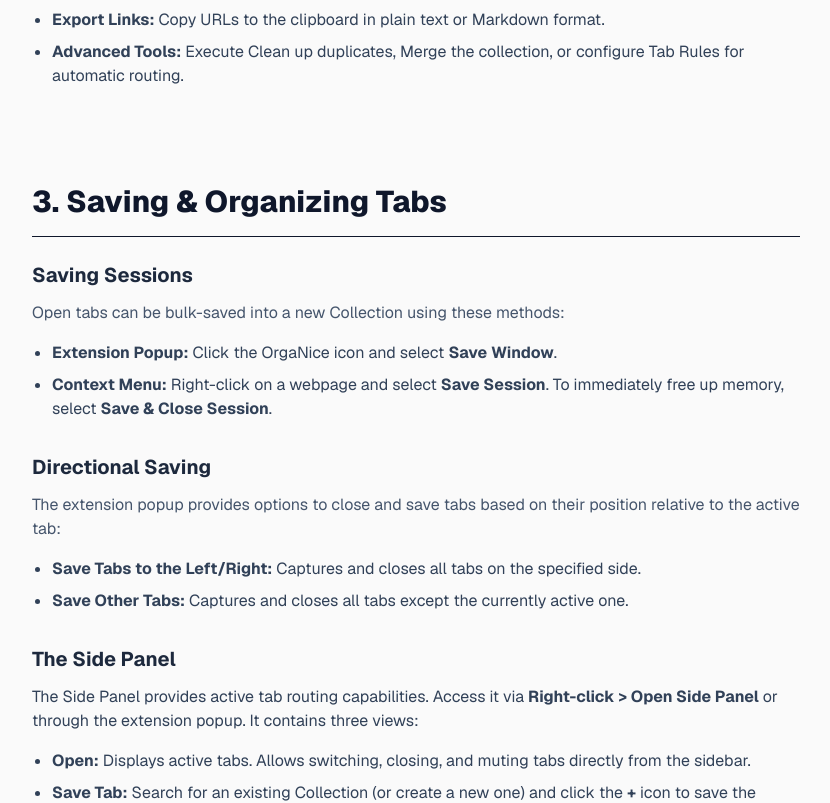
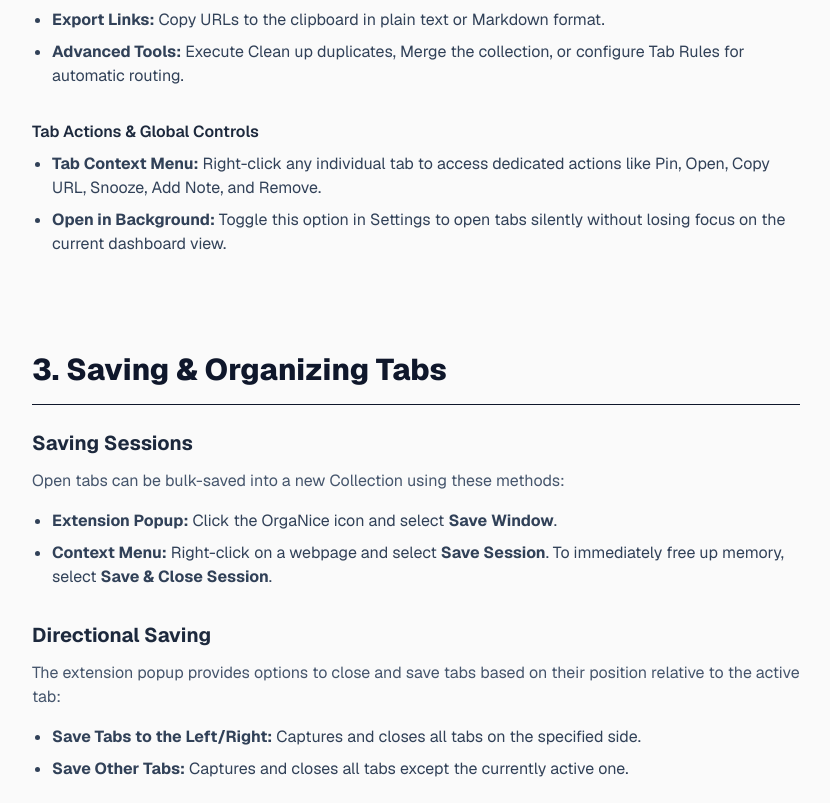
Before and after one commit to Khoaa123/OrgaNice_PlandingPage, a Next.js app: page /docs in a window 1280 px wide. Shown: the part 2600-3403 px from the top of the page, without its empty margins (364-1194 px from the left). Built offline with nearby package versions, Linux system fonts and the light colour scheme.

Commit message:
update code

```diff
--- a/app/docs/page.tsx
+++ b/app/docs/page.tsx
@@ -258,6 +258,22 @@ export default function DocsPage() {
                   <strong>Advanced Tools:</strong> Execute Clean up duplicates,
                   Merge the collection, or configure Tab Rules for automatic
                   routing.
+                </li>
+              </ul>
+
+              <h4 className="font-semibold text-slate-800 mt-8 mb-2">
+                Tab Actions & Global Controls
+              </h4>
+              <ul className="list-disc pl-5 space-y-2 text-slate-700">
+                <li>
+                  <strong>Tab Context Menu:</strong> Right-click any individual
+                  tab to access dedicated actions like Pin, Open, Copy URL,
+                  Snooze, Add Note, and Remove.
+                </li>
+                <li>
+                  <strong>Open in Background:</strong> Toggle this option in
+                  Settings to open tabs silently without losing focus on the
+                  current dashboard view.
                 </li>
               </ul>
             </section>
@@ -579,6 +595,11 @@ export default function DocsPage() {
                   <strong>Save Results as Collection</strong> to generate a new
                   collection from the current search query.
                 </li>
+                <li>
+                  <strong>Quick Creation:</strong> When searching yields no
+                  matches in the popup menu, click the prompt to instantly
+                  create a new collection using your search term.
+                </li>
               </ul>
 
               <h3 className="text-xl font-bold text-slate-800 mb-3">
```
